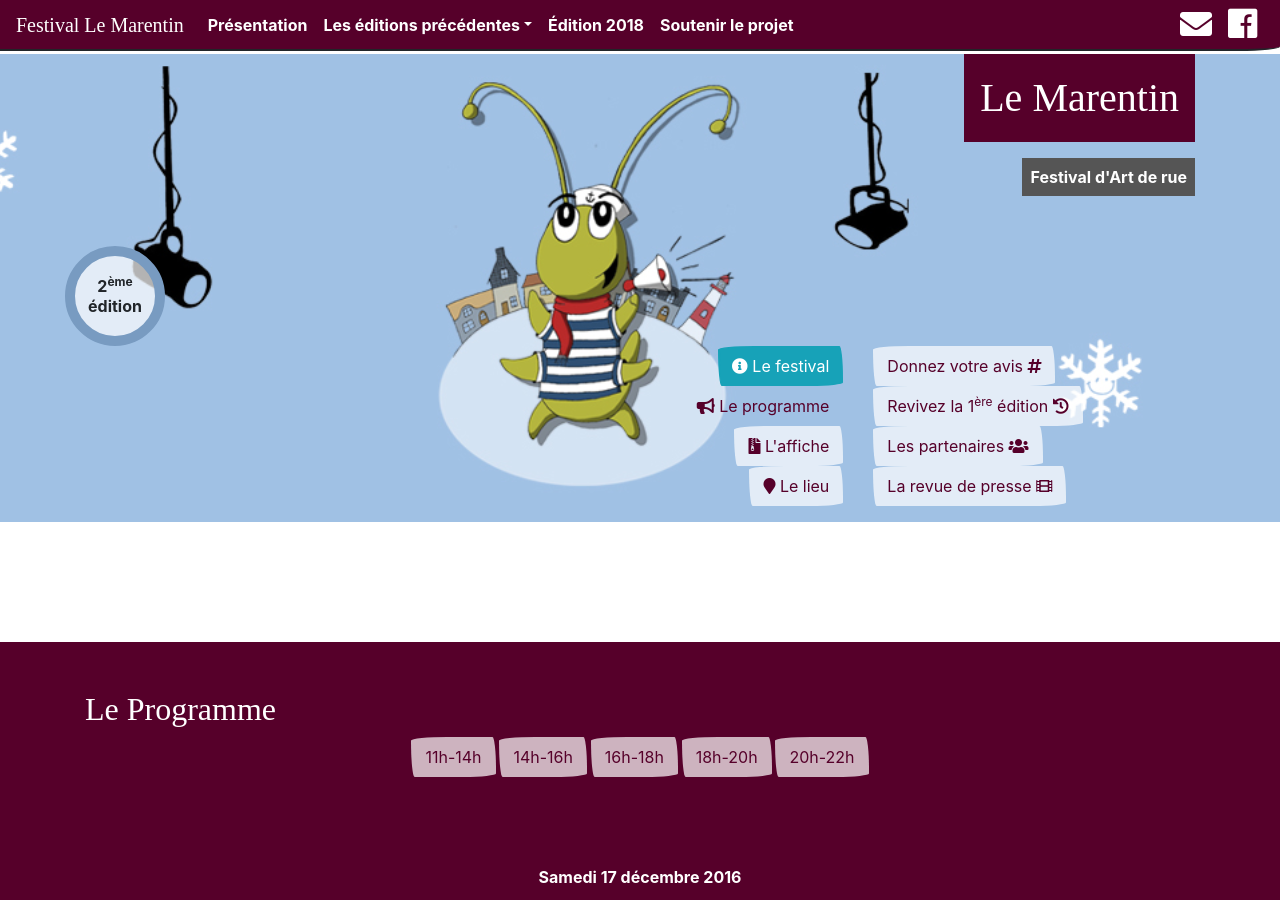
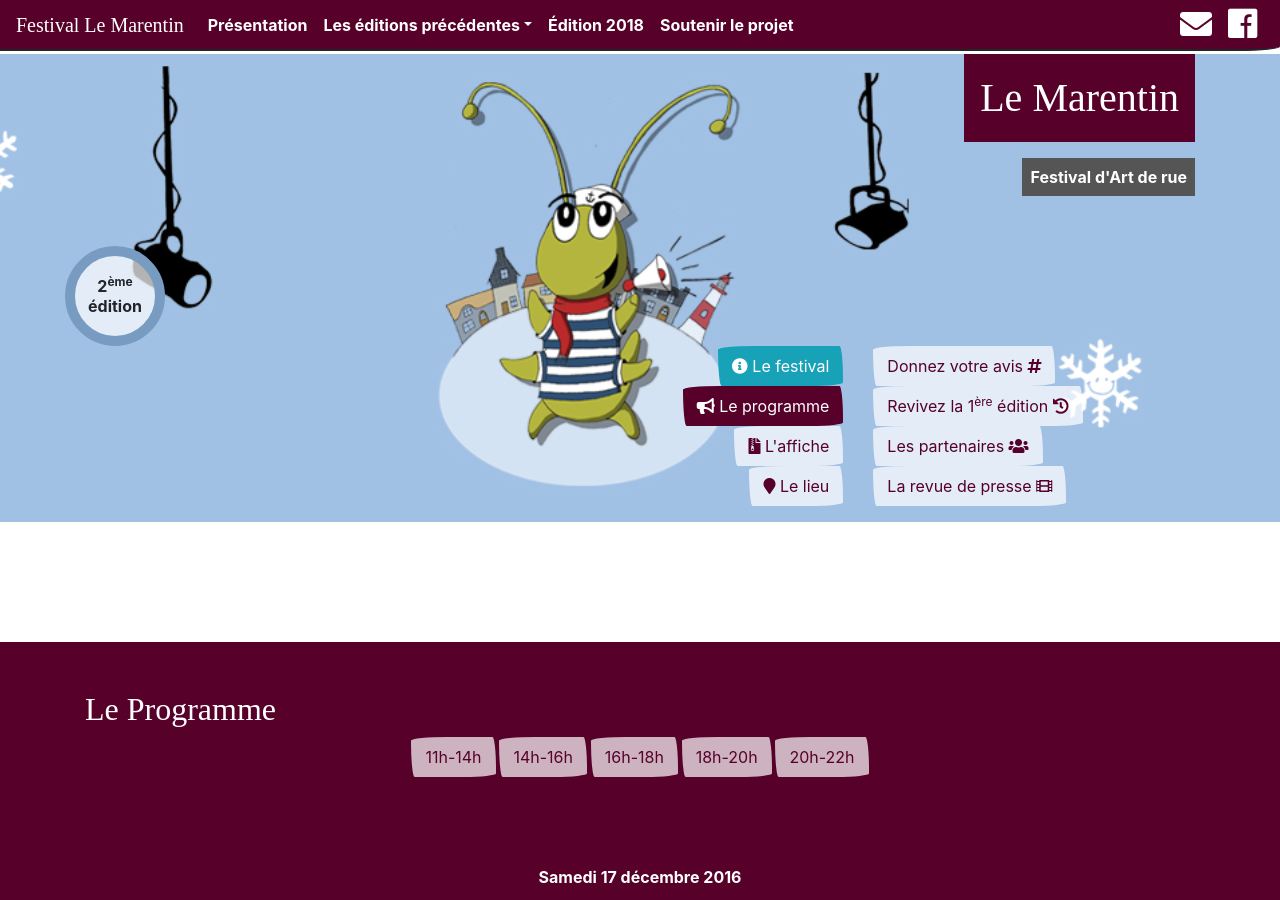
Before and after one commit to tibodut/marentin, a Jekyll site: the page built from edition-2016.html, in a window 1280 px wide and 900 px high. Built offline with Jekyll 4.4.1, drawn with Linux system fonts in a browser that asks for light colours; nearby versions of some CDN libraries; some web fonts are replaced.

Commit message:
Update edition-2016.html

```diff
--- a/edition-2016.html
+++ b/edition-2016.html
@@ -19,7 +19,7 @@ layout: default
             <div class="col-sm-8 text-right">
                 <p style="line-height: 2em;">
                     <a class="btn btn-info" href="#le-festival" role="button"><span class="fa fa-info-circle"></span> Le festival</a><br />
-                    <a class="btn btn-default" href="#le-programme" role="button" style="background:rgba(120,155,193,1) text:rgba(255,255,255,1)"><span class="fa fa-bullhorn"></span> Le programme</a><br />
+                    <a class="btn btn-primary" href="#le-programme" role="button"><span class="fa fa-bullhorn"></span> Le programme</a><br />
                     <a class="btn btn-default" href="{{site.baseurl}}/img/2016-le_marentin-affiche.jpg" target="_blank" role="button" style="background:rgba(255,255,255,.7)"><span class="fa fa-file-archive"></span> L'affiche</a><br />
                     <a class="btn btn-default" href="#le-lieu" role="button" style="background:rgba(255,255,255,.7)"><span class="fa fa-map-marker"></span> Le lieu</a></p>
 
```
